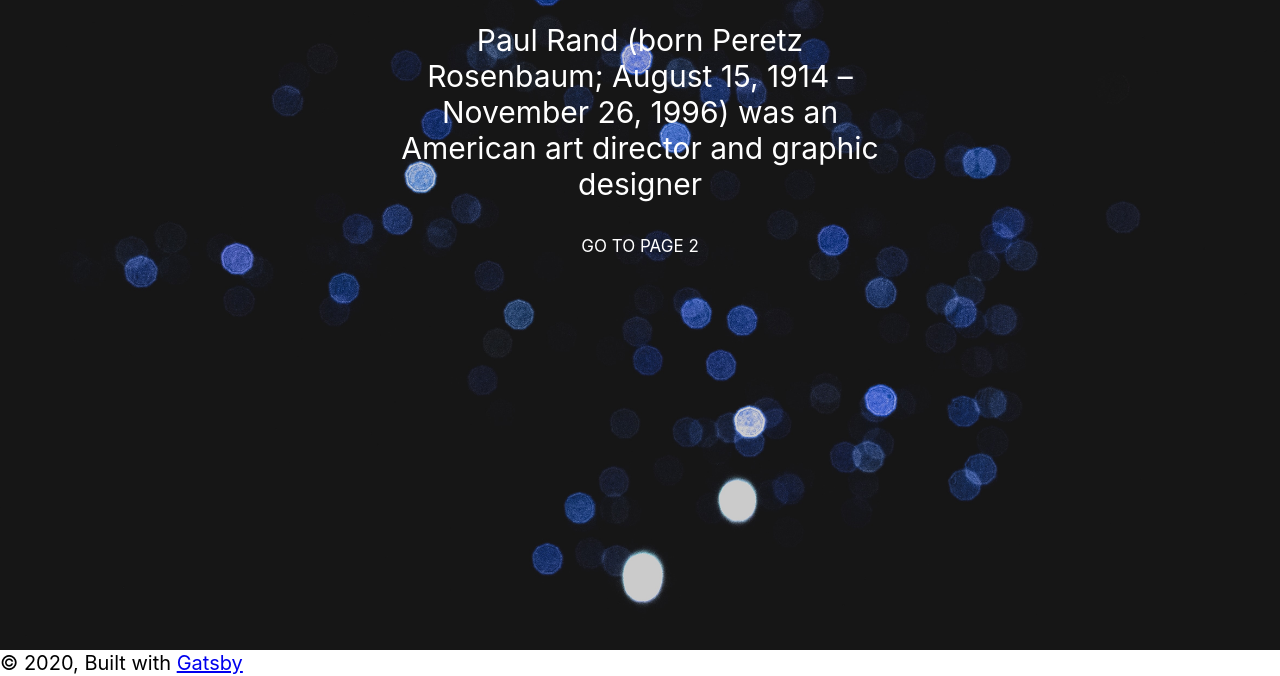
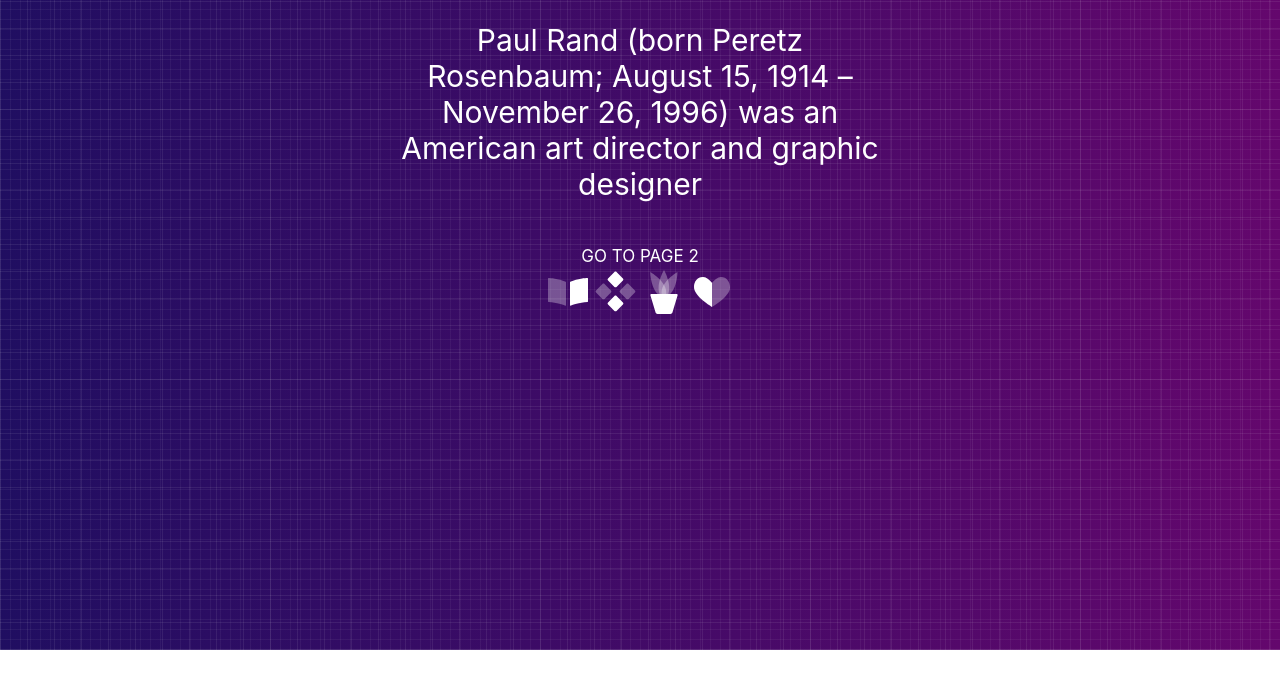
Before and after one commit to jeejeeguan/website-react-gatsby, a Gatsby site: page / in a window 1280 px wide. Shown: the part 270-946 px from the top of the page. After the commit the page ends 920 px from the top, so only its background shows below. Built offline with nearby package versions, Linux system fonts and the light colour scheme; Gatsby itself is replaced by a stand-in of ours.

Commit message:
进行 04-InteractionsandAnimations

```diff
--- a/src/components/layout.css
+++ b/src/components/layout.css
@@ -18,8 +18,8 @@ body {
 }
 
 .Hero {
-  background: url(../images/jack-b-A1EUK5S7g_g-unsplash.jpg);
-  /* background: repeating-linear-gradient(
+  /* background: url(../images/jack-b-A1EUK5S7g_g-unsplash.jpg); */
+  background: repeating-linear-gradient(
       90deg,
       rgba(243, 243, 243, 0.05) 0px,
       rgba(243, 243, 243, 0.05) 1px,
@@ -47,7 +47,7 @@ body {
       transparent 1px,
       transparent 27px
     ),
-    linear-gradient(90deg, rgb(32, 14, 97), rgb(100, 7, 109)); */
+    linear-gradient(90deg, rgb(32, 14, 97), rgb(100, 7, 109));
   height: 920px;
   /* width: 100%; */
   background-size: cover;
@@ -80,6 +80,7 @@ body {
   color: rgba(255, 255, 255, 1);
   font-size: 30px;
   line-height: 1.2;
+  margin-bottom: 40px;
   opacity: 0;
   animation: HeroAnimation 3s 0.2s forwards cubic-bezier(0.2, 0.8, 0.2, 1);
 }
--- a/src/components/layout.js
+++ b/src/components/layout.js
@@ -27,11 +27,6 @@ const Layout = ({ children }) => {
     <>
       {/* <Header siteTitle={data.site.siteMetadata.title} /> */}
       <main>{children}</main>
-      <footer>
-        © {new Date().getFullYear()}, Built with
-        {` `}
-        <a href="https://www.gatsbyjs.org">Gatsby</a>
-      </footer>
     </>
   );
 };
--- a/src/pages/index.js
+++ b/src/pages/index.js
@@ -18,11 +18,17 @@ const IndexPage = () => (
           was an American art director and graphic designer
         </p>
         <Link to="/page-2/">Go to page 2</Link> <br />
+        <div className="Logos">
+          <img src={require("../images/Book-open.svg")} width="48" />
+          <img src={require("../images/Compiling.svg")} width="48" />
+          <img src={require("../images/Flower#1.svg")} width="48" />
+          <img src={require("../images/Half-heart.svg")} width="48" />
+        </div>
       </div>
       <svg
         width="100%"
-        height="125"
-        viewBox="0 0 100% 125"
+        height="200"
+        viewBox="0 0 100% 200"
         fill="none"
         xmlns="http://www.w3.org/2000/svg"
       >
@@ -31,14 +37,14 @@ const IndexPage = () => (
             repeatCount="indefinite"
             fill="freeze"
             attributeName="d"
-            dur="10s"
-            values="M0 5.00025C0 5.00025 85.5 -18.4996 167 38.0003C248.5 94.5001 317.5 12 401 12C484.5 12 511 88.5002 611.5 38.0003C712 -12.4997 800 5.00025 800 5.00025V125H0V5.00025Z;
+            dur="5s"
+            values="M0 7.7631C0 7.7631 427.5 -29.8831 835 60.6283C1242.5 151.14 1587.5 18.9765 2005 18.9765C2422.5 18.9765 2555 141.528 3057.5 60.6283C3560 -20.2714 4000 7.7631 4000 7.7631V200H0V7.7631Z;
 
-              M0 3.0003C0 3.0003 68 18.0002 167 36.0003C266 54.0004 274 50.9997 401 10.0001C528 -30.9996 543 76.5 611.5 36.0003C680 -4.49934 800 3.0003 800 3.0003V123H0V3.0003Z;
+            M0 4.58094C0 4.58094 340 29.0709 835 58.4592C1330 87.8476 1370 82.9483 2005 16.0093C2640 -50.9298 2715 124.582 3057.5 58.4592C3400 -7.66354 4000 4.58094 4000 4.58094V200.502H0V4.58094Z;
 
-              M0 4.9999C0 4.9999 92 -9.5003 141 37.9999C190 85.5002 243.5 73.4998 329 34.9999C414.5 -3.5 514 93 611.5 37.9999C709 -17.0001 800 4.9999 800 4.9999V125H0V4.9999Z;
+            M0 6.98955C0 6.98955 460 -16.3329 705 60.0675C950 136.468 1217.5 117.166 1645 55.2422C2072.5 -6.68186 2570 148.531 3057.5 60.0675C3545 -28.3957 4000 6.98955 4000 6.98955V200H0V6.98955Z;
 
-              M0 5.00025C0 5.00025 85.5 -18.4996 167 38.0003C248.5 94.5001 317.5 12 401 12C484.5 12 511 88.5002 611.5 38.0003C712 -12.4997 800 5.00025 800 5.00025V125H0V5.00025Z
+            M0 7.7631C0 7.7631 427.5 -29.8831 835 60.6283C1242.5 151.14 1587.5 18.9765 2005 18.9765C2422.5 18.9765 2555 141.528 3057.5 60.6283C3560 -20.2714 4000 7.7631 4000 7.7631V200H0V7.7631Z
 
               "
           />
```
Also changed, not shown: src/images/Book-open.svg (added), src/images/Compiling.svg (added), src/images/Flower#1.svg (added), src/images/Half-heart.svg (added).
